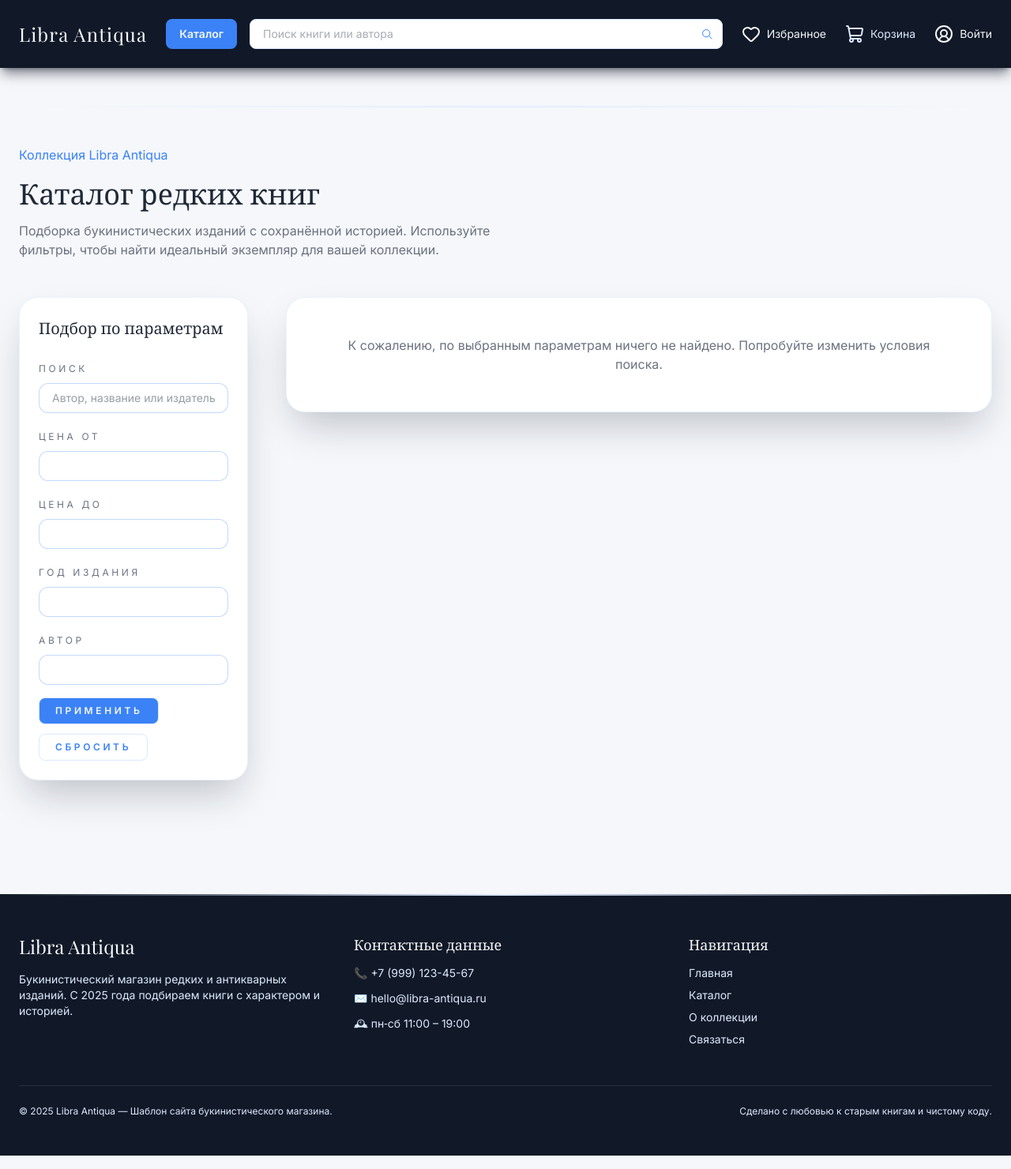
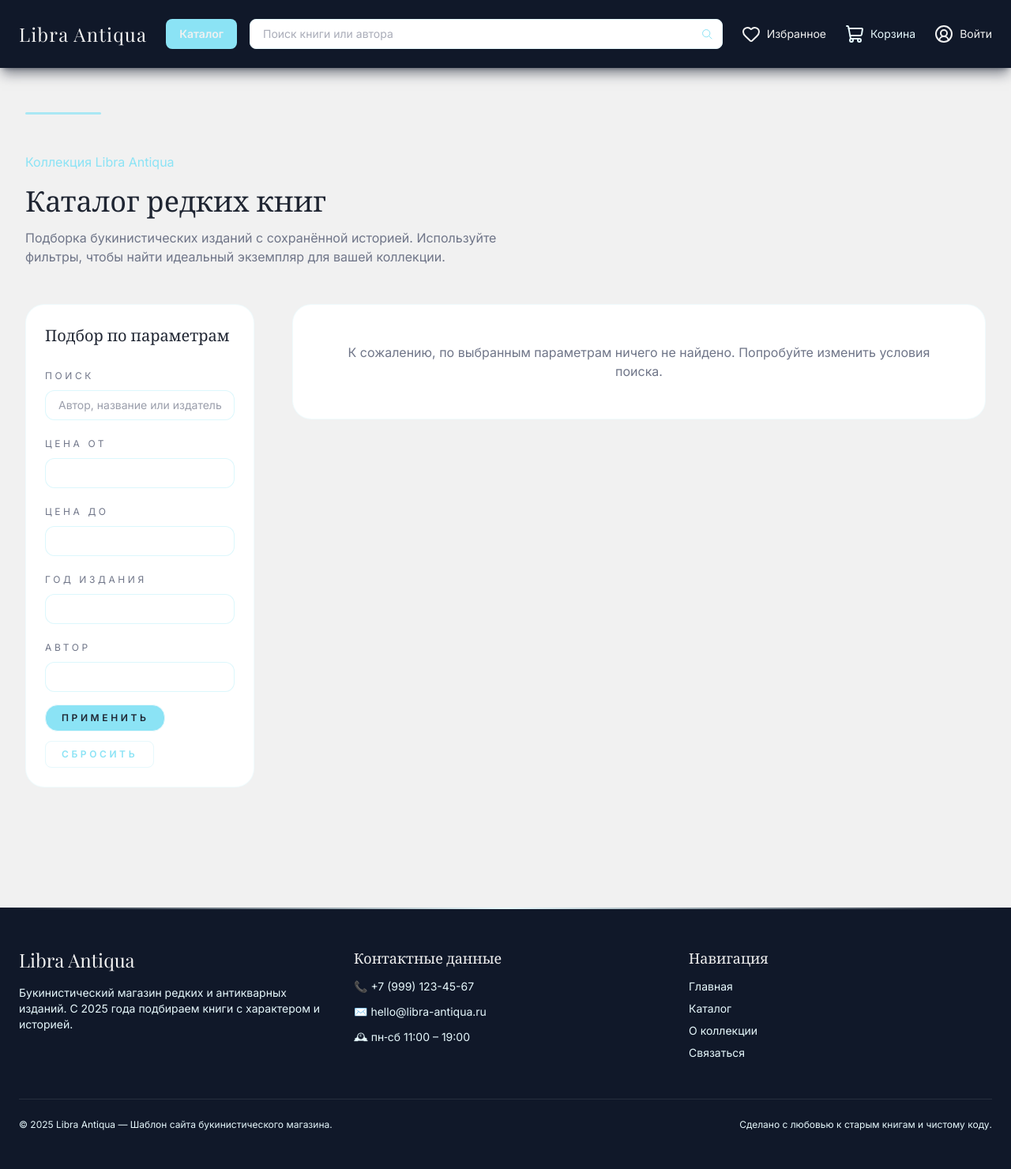
Before and after one commit to Sobol17/BookStore-Django, a Django app: page /catalog/ in a window 1280 px wide. Shown: the whole page at 79% size. Run offline with Django 5.2, Linux system fonts and the light colour scheme; data that the repository does not hold is empty; some libraries are stand-ins or nearby versions.

Commit message:
complete ui on home page

```diff
--- a/bookstore/main/templates/main/base.html
+++ b/bookstore/main/templates/main/base.html
@@ -5,7 +5,7 @@
   <meta charset="utf-8">
   <meta name="viewport" content="width=device-width, initial-scale=1">
   <title>
-    Libra Antiqua —
+    Dombb —
     {% if object %}
       {{ object.name }}
     {% elif is_catalog_page %}
@@ -19,25 +19,33 @@
   <link
     href="https://fonts.googleapis.com/css2?family=Inter:wght@400;500;600&family=Playfair+Display:wght@400;500;600;700&display=swap"
     rel="stylesheet">
+  <link rel="stylesheet" href="https://cdn.jsdelivr.net/npm/swiper@10/swiper-bundle.min.css">
   <script src="https://cdn.tailwindcss.com?plugins=typography"></script>
   <script>
     tailwind.config = {
       theme: {
         extend: {
           colors: {
-            paper: '#F5F7FA',
-            ink: '#1F2937',
-            'ink-muted': '#6B7280',
-            accent: '#3B82F6',
-            'accent-soft': '#DBEAFE',
-            coffee: '#111827'
+            paper: '#f1f1f1',
+            ink: '#1F2532',
+            'ink-muted': '#6F7588',
+            accent: '#8BE3F5',
+            'accent-dark': '#6FCBE0',
+            'accent-darker': '#47A9C3',
+            'accent-soft': '#E6F8FC',
+            coffee: '#101829',
+            blush: '#F26D9F',
+            mint: '#C6F68D',
+            graphite: '#2A3548'
           },
           fontFamily: {
             sans: ['Inter', 'ui-sans-serif', 'system-ui', 'sans-serif'],
             serif: ['Playfair Display', 'ui-serif', 'Georgia', 'serif']
           },
           boxShadow: {
-            lamplight: '0 25px 50px -12px rgba(15, 23, 42, 0.25)'
+            lamplight: '0 25px 50px -12px rgba(34, 49, 84, 0.22)',
+            header: '0 18px 45px rgba(26, 37, 64, 0.08)',
+            card: '0 22px 35px -18px rgba(29, 38, 59, 0.2)'
           }
         }
       }
@@ -48,9 +56,15 @@
       display: none !important;
     }
     body {
-      background-color: #F5F7FA;
-      color: #1F2937;
+      background-color: #F1F4FA;
+      color: #1F2532;
       background-image: none;
+    }
+    .my-container {
+      max-width: 1440px;
+    }
+    .input {
+      background-color: #5d889614;
     }
   </style>
   {% block head_extra %}{% endblock %}
@@ -59,13 +73,13 @@
   <div class="min-h-screen bg-paper">
     {% include 'main/partials/_header.html' %}
 
-    <main id="page" class="mx-auto flex w-full max-w-7xl flex-1 flex-col px-6 py-12">
-      <div class="h-0.5 w-full bg-gradient-to-r from-transparent via-accent-soft to-transparent opacity-70"></div>
+    <main id="page" class="mx-auto flex w-full my-container flex-1 flex-col px-4 py-14 sm:px-6 lg:px-8">
+      <div class="h-[3px] w-24 rounded-full bg-accent/70"></div>
 
       <section class="mt-12 flex-1" hx-target="this" hx-swap="innerHTML">
         {% if object %}
           <div data-name="product_detail" class="grid gap-10 lg:grid-cols-[minmax(0,1fr)_minmax(0,1.2fr)]">
-            <div class="relative rounded-3xl border border-accent-soft/60 bg-white p-6 shadow-lamplight">
+            <div class="relative rounded-3xl border border-accent-soft/60 bg-white p-6">
               <div class="aspect-[3/4] overflow-hidden rounded-2xl border border-accent/20 bg-accent-soft/40">
                 {% if object.main_image %}
                   <img
@@ -98,7 +112,7 @@
               </div>
             </div>
 
-            <div class="flex flex-col gap-8 rounded-3xl border border-accent-soft/60 bg-white p-8 shadow-lamplight">
+            <div class="flex flex-col gap-8 rounded-3xl border border-accent-soft/60 bg-white p-8">
               <div>
                 <p class="text-xs uppercase tracking-[0.4em] text-accent">
                   {% if object.category %}{{ object.category.name }}{% else %}Редкое издание{% endif %}
@@ -126,7 +140,7 @@
                 </div>
                 <button
                   type="button"
-                  class="rounded-lg border border-accent-soft bg-accent px-6 py-3 text-sm font-semibold tracking-[0.2em] text-paper transition hover:bg-accent-soft hover:text-coffee"
+                  class="rounded-2xl border border-accent-soft bg-accent px-6 py-3 text-sm font-semibold tracking-[0.2em] text-ink transition hover:bg-accent-soft/80 hover:text-graphite"
                 >
                   Запросить экземпляр
                 </button>
@@ -156,7 +170,7 @@
             </header>
 
             <div class="grid gap-12 lg:grid-cols-[minmax(0,290px)_1fr]">
-              <aside class="space-y-6 rounded-3xl border border-accent-soft/60 bg-white p-6 shadow-lamplight">
+              <aside class="space-y-6 rounded-3xl border border-accent-soft/60 bg-white p-6">
                 <h2 class="font-serif text-xl text-ink">Подбор по параметрам</h2>
                 <form action="." method="get" class="space-y-4">
                   <div>
@@ -217,7 +231,7 @@
                   <div class="flex flex-wrap gap-3">
                     <button
                       type="submit"
-                      class="rounded-lg border border-accent-soft bg-accent px-5 py-2 text-xs font-semibold uppercase tracking-[0.3em] text-paper transition hover:bg-accent-soft hover:text-coffee"
+                      class="rounded-2xl border border-accent-soft bg-accent px-5 py-2 text-xs font-semibold uppercase tracking-[0.3em] text-ink transition hover:bg-accent-soft/80 hover:text-graphite"
                     >
                       Применить
                     </button>
@@ -252,43 +266,9 @@
                 {% endif %}
                 <div class="grid gap-6 sm:grid-cols-2 xl:grid-cols-3">
                   {% for product in products %}
-                    <article class="group flex flex-col overflow-hidden rounded-2xl border border-accent-soft/60 bg-white shadow-md shadow-coffee/10 transition hover:-translate-y-1 hover:shadow-lamplight">
-                      <a href="{% url 'main:product_detail' product.slug %}" class="flex flex-1 flex-col">
-                        <div class="relative aspect-[3/4] overflow-hidden">
-                          {% if product.main_image %}
-                            <img
-                              src="{{ product.main_image.url }}"
-                              alt="Обложка: {{ product.name }}"
-                              class="h-full w-full object-cover transition duration-500 group-hover:scale-105"
-                            >
-                          {% else %}
-                              <div class="flex h-full w-full items-center justify-center bg-accent-soft text-ink">
-                                Нет изображения
-                              </div>
-                          {% endif %}
-                          <span class="absolute inset-x-2 top-2 rounded-full bg-coffee/80 px-3 py-1 text-[0.6rem] uppercase tracking-[0.4em] text-paper">
-                            Редкое издание
-                          </span>
-                        </div>
-                        <div class="flex flex-1 flex-col gap-3 px-5 py-6">
-                          <h3 class="font-serif text-xl text-ink">{{ product.name }}</h3>
-                          {% if product.authors %}
-                            <p class="text-sm text-ink-muted">{{ product.authors }}</p>
-                          {% endif %}
-                          {% if product.year %}
-                            <p class="text-xs uppercase tracking-[0.3em] text-ink-muted">Год: {{ product.year }}</p>
-                          {% endif %}
-                          <div class="mt-auto flex items-baseline gap-2">
-                            <span class="font-semibold text-accent">{{ product.price }} {{ product.currency }}</span>
-                            {% if product.old_price %}
-                              <span class="text-sm text-ink-muted line-through">{{ product.old_price }} {{ product.currency }}</span>
-                            {% endif %}
-                          </div>
-                        </div>
-                      </a>
-                    </article>
+                    {% include 'main/partials/_product-card.html' with product=product %}
                   {% empty %}
-                    <div class="col-span-full rounded-3xl border border-accent-soft/60 bg-white p-12 text-center text-ink-muted shadow-lamplight">
+                    <div class="col-span-full rounded-3xl border border-accent-soft/60 bg-white p-12 text-center text-ink-muted">
                       К сожалению, по выбранным параметрам ничего не найдено. Попробуйте изменить условия поиска.
                     </div>
                   {% endfor %}
@@ -298,15 +278,17 @@
           </div>
         {% else %}
           <div data-name="home_page" class="space-y-16">
-            <section class="relative overflow-hidden rounded-3xl border border-accent-soft/50 bg-white p-10 shadow-lamplight lg:p-16">
-              <div class="absolute inset-0 bg-[radial-gradient(circle_at_top,_rgba(59,130,246,0.18),_transparent_45%)]"></div>
+            {% include 'main/partials/_banner.html' with banners=banners %}
+
+            <section class="relative overflow-hidden rounded-3xl border border-accent-soft/50 bg-white p-10  lg:p-16">
+              <div class="absolute inset-0"></div>
               <div class="relative grid gap-10 lg:grid-cols-[minmax(0,1.1fr)_minmax(0,0.9fr)]">
                 <div class="space-y-6">
-                  <p class="text-xs uppercase tracking-[0.4em] text-accent">
-                    Букинистический салон старинных книг
+                  <p class="text-xs text-accent-darker">
+                    Букинистический салон старинных книг и атрибутики
                   </p>
                   <h1 class="font-serif text-4xl leading-tight text-ink sm:text-5xl">
-                    Атмосфера старой библиотеки <span class="text-accent">в вашем экране</span>
+                    Атмосфера старой библиотеки <span class="text-accent-darker">в вашем экране</span>
                   </h1>
                   <p class="text-lg text-ink-muted">
                     Libra Antiqua — коллекция отобранных изданий, сохранивших тепло страниц и историю владельцев. Мы подбираем редкие книги, которые хочется держать в руках.
@@ -314,13 +296,13 @@
                   <div class="flex flex-wrap gap-4">
                     <a
                       href="{% url 'main:catalog_all' %}"
-                      class="rounded-lg border border-accent-soft bg-accent px-6 py-3 text-sm font-semibold uppercase tracking-[0.3em] text-paper transition hover:bg-accent-soft hover:text-coffee"
+                      class="rounded-xl border border-accent-soft bg-accent px-6 py-3 text-sm font-semibold text-ink transition hover:bg-accent-soft/80 hover:text-graphite"
                     >
                       Перейти в каталог
                     </a>
                     <a
                       href="#about"
-                      class="rounded-lg border border-accent-soft/60 px-6 py-3 text-sm font-semibold uppercase tracking-[0.3em] text-accent transition hover:border-accent hover:bg-accent-soft/20"
+                      class="rounded-xl border border-accent-darker px-6 py-3 text-sm font-semibold text-accent-darker transition hover:border-ink hover:bg-accent-soft/20 hover:text-ink"
                     >
                       О коллекции
                     </a>
@@ -331,11 +313,13 @@
                   <img
                     src="{% static 'images/demo-cover-1.jpg' %}"
                     alt="Интерьер букинистического магазина"
-                    class="relative h-full w-full rounded-3xl object-cover shadow-lamplight"
+                    class="relative h-full w-full rounded-3xl object-cover"
                   >
                 </div>
               </div>
             </section>
+
+            {% include 'main/partials/_product-slider.html' with products=new_products title="Новинки" link=new_products_link %}
 
             {% if categories %}
               <section>
@@ -351,7 +335,7 @@
                   {% for category in categories %}
                     <a
                       href="{% url 'main:catalog' category.slug %}"
-                      class="relative flex flex-col gap-4 overflow-hidden rounded-3xl border border-accent-soft/60 bg-white p-8 shadow-md shadow-coffee/10 transition hover:-translate-y-1 hover:shadow-lamplight"
+                      class="relative flex flex-col gap-4 overflow-hidden rounded-3xl border border-accent-soft/60 bg-white p-8 transition hover:-translate-y-1"
                     >
                       <span class="text-xs uppercase tracking-[0.4em] text-accent">Коллекция</span>
                       <h3 class="font-serif text-2xl text-ink">{{ category.name }}</h3>
@@ -372,7 +356,9 @@
               </section>
             {% endif %}
 
-            <section id="about" class="grid gap-10 rounded-3xl border border-accent-soft/60 bg-white p-10 shadow-lamplight lg:grid-cols-2">
+            {% include 'main/partials/_product-slider.html' with products=new_products title="Рекомендуемые находки" link=new_products_link %}
+
+            <section id="about" class="grid gap-10 rounded-3xl border border-accent-soft/60 bg-white p-10 lg:grid-cols-2">
               <div class="space-y-4">
                 <h2 class="font-serif text-3xl text-ink">Традиции букинистики и современные технологии</h2>
                 <p class="text-base text-ink-muted">
@@ -419,7 +405,7 @@
                   </div>
                   <button
                     type="submit"
-                    class="w-full rounded-lg border border-accent-soft bg-accent px-5 py-3 text-xs font-semibold uppercase tracking-[0.3em] text-paper transition hover:bg-accent-soft hover:text-coffee"
+                    class="w-full rounded-2xl border border-accent-soft bg-accent px-5 py-3 text-xs font-semibold uppercase tracking-[0.3em] text-ink transition hover:bg-accent-soft/80 hover:text-graphite"
                   >
                     Отправить запрос
                   </button>
@@ -431,16 +417,17 @@
       </section>
     </main>
 
-    <section id="modal-root" class="mx-auto w-full max-w-7xl px-6" hx-target="this" hx-swap="innerHTML"></section>
+    <section id="modal-root" class="mx-auto w-full my-container px-4 sm:px-6 lg:px-8" hx-target="this" hx-swap="innerHTML"></section>
 
     {% include 'main/partials/_footer.html' %}
   </div>
 
-  <script src="https://unpkg.com/htmx.org@1.9.10" integrity="sha384-5G4Eq+y3OC/YLXTr4Wr9PXgC7cmk6VwBEm90Lk6R/+qvOB0fOkH1ZZ1xd6Q6716I" crossorigin="anonymous"></script>
+  <script src="https://cdn.jsdelivr.net/npm/htmx.org@2.0.7/dist/htmx.min.js" integrity="sha384-ZBXiYtYQ6hJ2Y0ZNoYuI+Nq5MqWBr+chMrS/RkXpNzQCApHEhOt2aY8EJgqwHLkJ" crossorigin="anonymous"></script>
   <script src="https://cdn.jsdelivr.net/npm/alpinejs@3.x.x/dist/cdn.min.js" defer></script>
+  <script src="https://cdn.jsdelivr.net/npm/swiper@10/swiper-bundle.min.js" defer></script>
   <script src="https://unpkg.com/lucide@latest"></script>
   <script>
-	  lucide.createIcons();
+	lucide.createIcons();
 
     document.body.addEventListener('htmx:configRequest', function (event) {
       const csrf = document.querySelector('input[name="csrfmiddlewaretoken"]');
@@ -448,6 +435,59 @@
         event.detail.headers['X-CSRFToken'] = csrf.value;
       }
     });
+    function initProductSliders() {
+      if (!window.Swiper) {
+        return;
+      }
+      document.querySelectorAll('.js-product-slider').forEach(function (container) {
+        if (container.dataset.sliderInitialized === 'true') {
+          return;
+        }
+        const root = container.closest('[data-slider-root]');
+        const options = {
+          slidesPerView: 1.1,
+          spaceBetween: 16,
+          breakpoints: {
+            640: { slidesPerView: 2, spaceBetween: 20 },
+            1024: { slidesPerView: 3, spaceBetween: 24 },
+            1280: { slidesPerView: 5, spaceBetween: 28 }
+          }
+        };
+        if (root) {
+          const prev = root.querySelector('.js-slider-prev');
+          const next = root.querySelector('.js-slider-next');
+          if (prev && next) {
+            options.navigation = {
+              prevEl: prev,
+              nextEl: next
+            };
+          }
+        }
+        new Swiper(container, options);
+        container.dataset.sliderInitialized = 'true';
+      });
+
+      const bannerSwiper = new Swiper(container, {
+          slidesPerView: 1,
+          loop: true,
+          autoplay: {
+            delay: 5000,
+            disableOnInteraction: false,
+          },
+          navigation: {
+            nextEl: root.querySelector('.js-banner-next'),
+            prevEl: root.querySelector('.js-banner-prev'),
+          },
+        });
+    }
+
+    document.addEventListener('DOMContentLoaded', initProductSliders);
+    document.body.addEventListener('htmx:afterSwap', function (event) {
+      if (event.detail.target && event.detail.target.closest('#page')) {
+        initProductSliders();
+        lucide.createIcons();
+      }
+    });
   </script>
   {% block body_scripts %}{% endblock %}
 </body>
```
Also changed, not shown: bookstore/main/templates/main/partials/_banner.html (added, +42 -0 lines).
